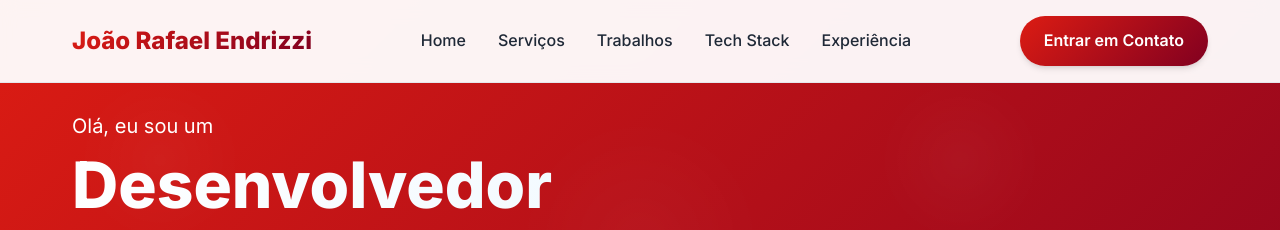
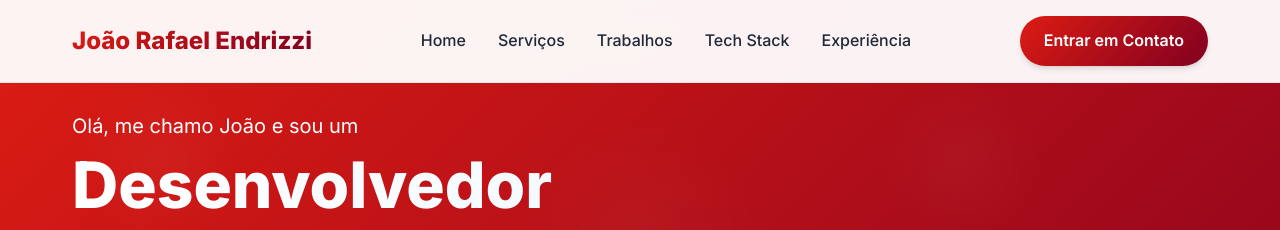
Before and after one commit to joaoendrizzi/Portfolio, a plain HTML site: page index.html in a window 1280 px wide. Shown: the top 230 px of the page. Drawn offline with nearby package versions, Linux system fonts and the light colour scheme.

Commit message:
Update index.html

```diff
--- a/index.html
+++ b/index.html
@@ -38,7 +38,7 @@
         <section id="home" class="hero">
             <div class="hero-container">
                 <div class="hero-content">
-                    <p class="hero-greeting">Olá, eu sou um</p>
+                    <p class="hero-greeting">Olá, me chamo João e sou um</p>
                     <h1 class="hero-name">Desenvolvedor Front-end</h1>
                     <div class="hero-description">
                         <h3>Sobre Mim</h3>
```
